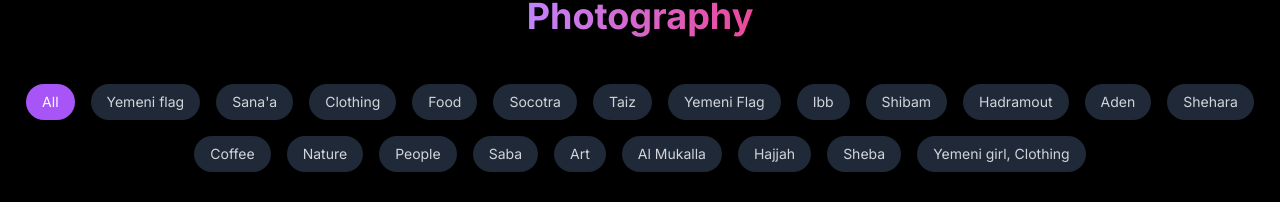
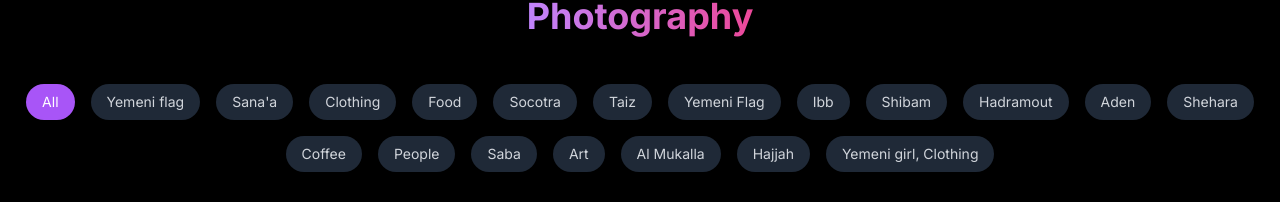
Before and after one commit to sanwaralkmali/yemen, a React (Vite) app: page / in a window 1280 px wide. Shown: the part 900-1102 px from the top of the page. Built offline with nearby package versions, Linux system fonts and the light colour scheme; grey boxes are pictures that could not be loaded.

Commit message:
deploy 32

```diff
--- a/src/components/PhotoGallery.tsx
+++ b/src/components/PhotoGallery.tsx
@@ -244,7 +244,7 @@ const photos = [
     "id": 38,
     "src": "https://scontent-ist1-1.xx.fbcdn.net/v/t39.30808-6/424972307_1569476337200696_1786384984043300778_n.jpg?_nc_cat=101&ccb=1-7&_nc_sid=833d8c&_nc_ohc=ssjq49oIBA0Q7kNvgEQVOx3&_nc_oc=AdiSjcExSPhuc1Q2jqVoYJO_olTVaKxanozqkqi2b6yx68CoxoaXynB7mDCRb-uS9mXVx4UUJXObp2fhm0imQo69&_nc_zt=23&_nc_ht=scontent-ist1-1.xx&_nc_gid=AHsg9WayrWexdvEwSRIO0SC&oh=00_AYBeicj8pNFHlWYhLpERkVQGvMs4OQ9Z8l6qHxxPIRDJ_A&oe=67C68FC3",
     "alt": "Nature",
-    "category": "Nature"
+    "category": "Taiz"
   },
   {
     "id": 39,
@@ -376,7 +376,7 @@ const photos = [
     "id": 60,
     "src": "https://scontent-ist1-2.xx.fbcdn.net/v/t39.30808-6/480566074_936069922012473_3944270033549850784_n.jpg?_nc_cat=105&ccb=1-7&_nc_sid=833d8c&_nc_ohc=r4sn33zuggsQ7kNvgFE3Eeh&_nc_oc=AdgJjoLiSvIo8g0wIVWE_T5u7Whb0pynpJoBx6DoLbSYHmAMcow11Njmhdnr1MHteN5OwmPjY8dJeChKSRqMSDrV&_nc_zt=23&_nc_ht=scontent-ist1-2.xx&_nc_gid=AMRgkT0mV_7ZesQo1ZDbFbE&oh=00_AYBOr2yxiSM3QpHkTrfd5Oj80-YByYOpOmE2tfqxDwk1uQ&oe=67C6A258",
     "alt": "A scenic view of the ancient ruins of Sheba, reflecting the rich history of Yemen",
-    "category": "Sheba"
+    "category": "Saba"
   },
 
   {
```
Also changed, not shown: 2 other files (tests, documents, lock files or other folders).
